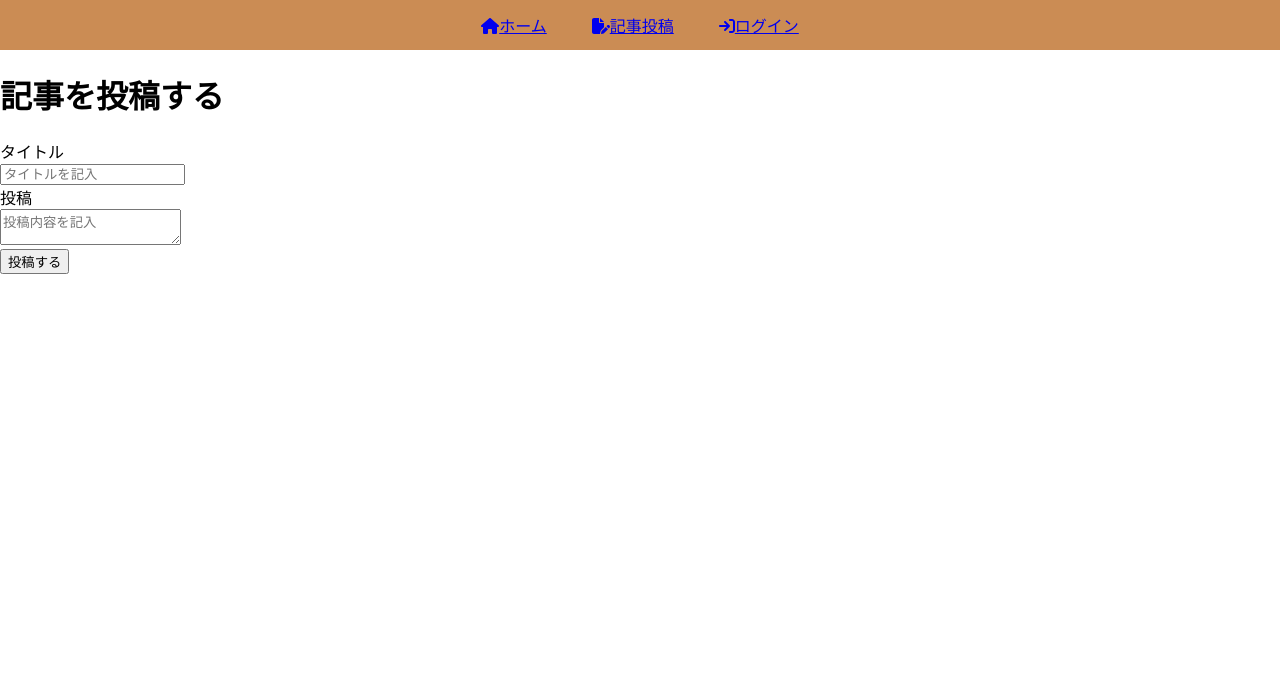
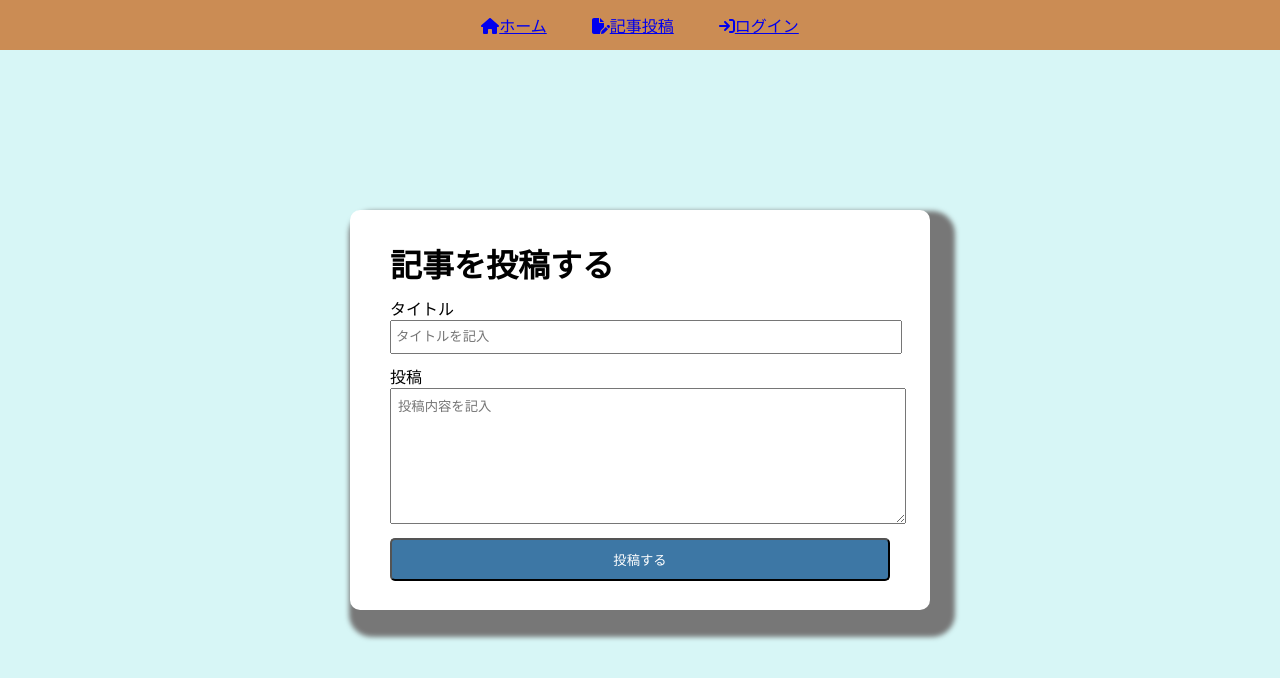
Before and after one commit to m-fujii0202/React-Blog, a React (Create React App) app: page /createpost in a window 1280 px wide. Shown: the top 678 px of the page. Built offline with nearby package versions, Linux system fonts and the light colour scheme.

Commit message:
CreatePost.tsxのレイアウトにCSSをあてた

```diff
--- a/src/components/CreatePost.tsx
+++ b/src/components/CreatePost.tsx
@@ -1,22 +1,76 @@
+import styled from "styled-components";
 
 const CreatePost:any = () => {
     return (
-    <div className="createPostPage">
-        <div className="postContainer">
-            <h1>記事を投稿する</h1>
+    <ScreatePostPage>
+        <SpostContainer>
+            <Sh1>記事を投稿する</Sh1>
             <div className="inputPost">
                 <div>タイトル</div>
-                <input type="text" placeholder="タイトルを記入" />
+                <Sinput type="text" placeholder="タイトルを記入" />
             </div>
             <div className="inputPost">
                 <div>投稿</div>
-                <textarea placeholder="投稿内容を記入"></textarea>
+                <Stextarea placeholder="投稿内容を記入"></Stextarea>
             </div>
-            <button className="postButton">投稿する</button>
-
-        </div>
-    </div>
+            <Sbutton className="postButton">投稿する</Sbutton>
+        </SpostContainer>
+    </ScreatePostPage>
     )
 };
 
+const ScreatePostPage = styled.div`
+ display:flex;
+ align-items:center;
+ justify-content:center;
+ height:90vh;
+`
+
+const SpostContainer = styled.div`
+ background-color:#fff;
+ border-radius:10px;
+ display:flex;
+ flex-direction:column;
+ justify-content:center;
+ height:400px;
+ width:500px;
+ gap:10px;
+ padding:0 40px;
+ box-shadow: 12px 14px 5px 13px #777777;
+ `
+
+ const Sh1 = styled.h1`
+ margin:0;
+ `
+
+
+const Sinput = styled.input`
+    width:100%;
+    height:30px;
+    outline:none;
+    padding:0 4px;
+`
+
+
+
+const Stextarea = styled.textarea`
+    width:100%;
+    height:120px;
+    outline:none;
+    padding:7px;
+`
+
+const Sbutton = styled.button`
+    padding:10px 0;
+    background-color:#3d77a5;
+    color:#fff;
+    border-radius:5px;
+    cursor:pointer;
+    transition: all 0.3s;
+    &:hover{
+        transform:translateY(5px);
+    }
+`
+
+
 export default CreatePost;
--- a/src/index.css
+++ b/src/index.css
@@ -5,6 +5,7 @@ body {
     sans-serif;
   -webkit-font-smoothing: antialiased;
   -moz-osx-font-smoothing: grayscale;
+  background-color: rgb(215, 246, 246);
 }
 
 code {
```
